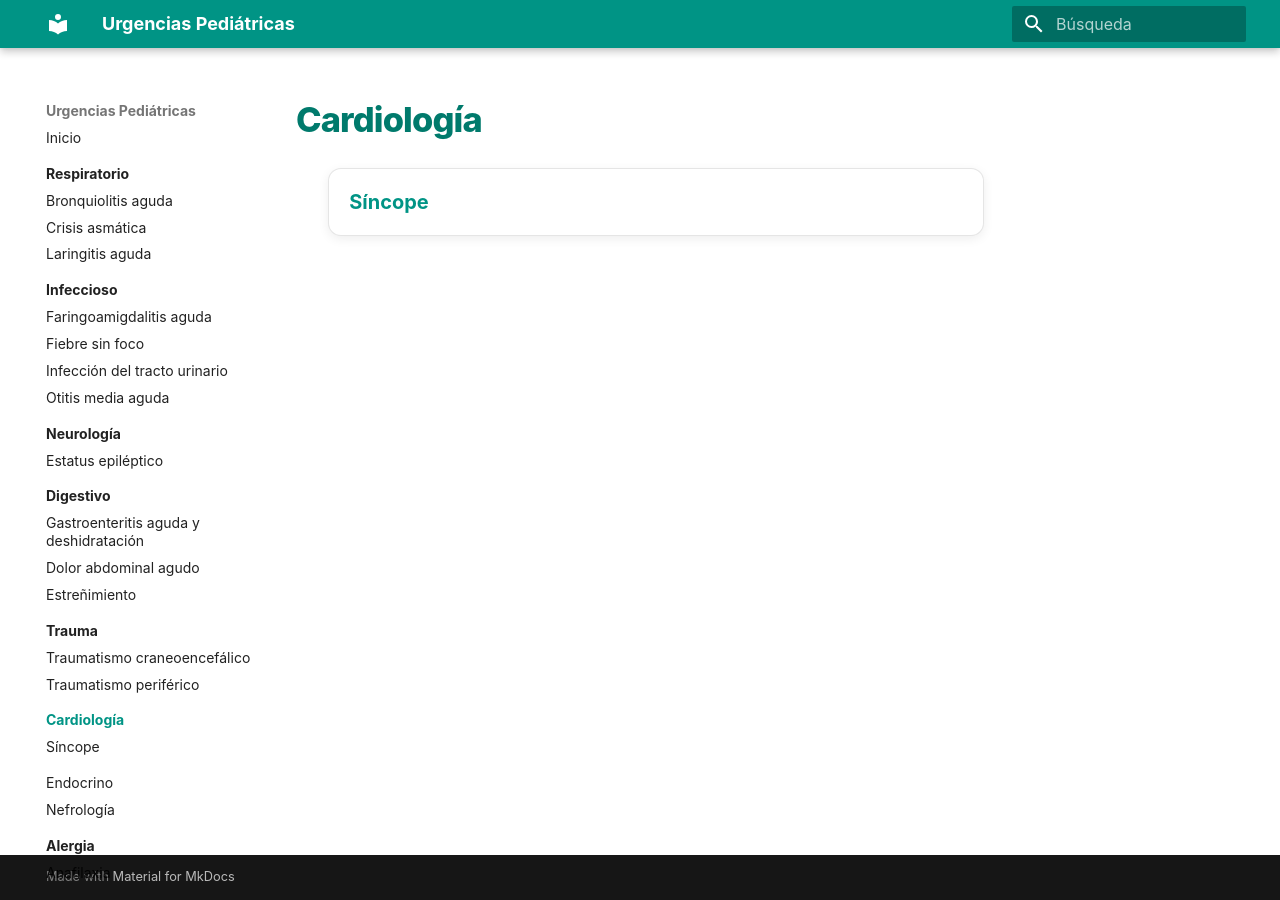
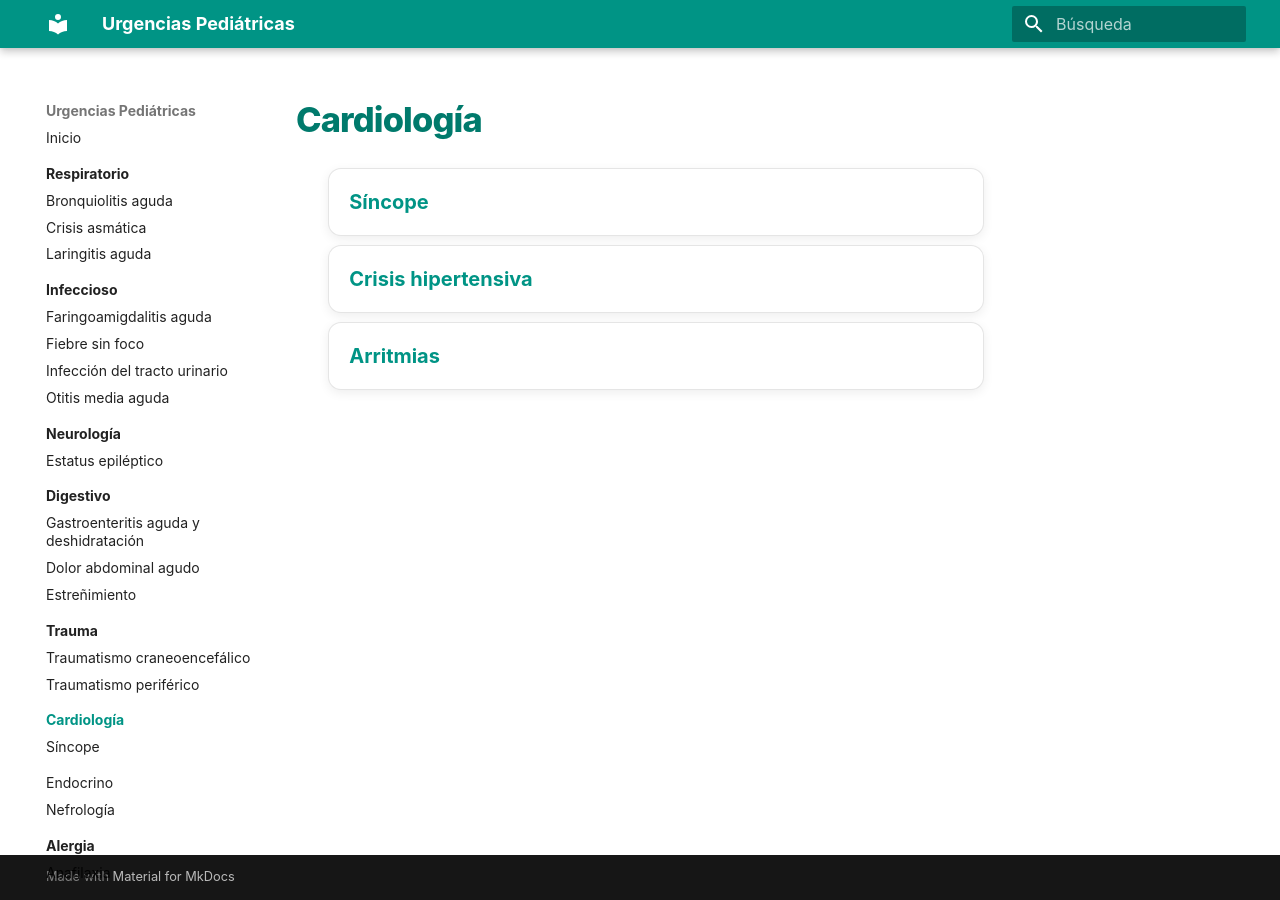
Before and after one commit to gonzaloares/urgencias-pediatricas, an MkDocs documentation site: the page built from docs/cardiologia/index.md, in a window 1280 px wide. Built offline with MkDocs 1.6.1 and Material for MkDocs 9.7.7, drawn with Linux system fonts in a browser that asks for light colours.

Commit message:
Actualiza índice cardiologia

```diff
--- a/docs/cardiologia/index.md
+++ b/docs/cardiologia/index.md
@@ -3,5 +3,7 @@
 <div class="protocol-index" markdown="1">
 
 - [Síncope](sincope.md)
+- [Crisis hipertensiva](crisis-hipertensiva.md)
+- [Arritmias](arritmias.md)
 
 </div>
```
